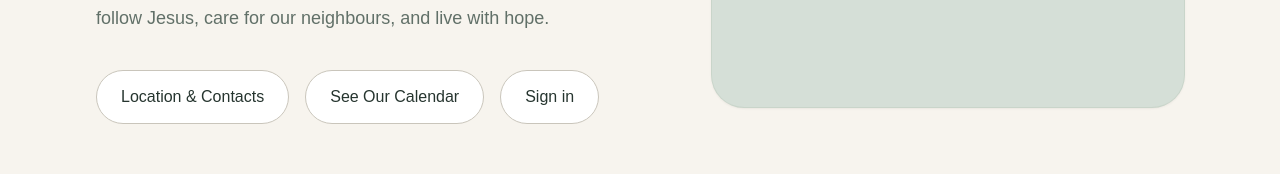
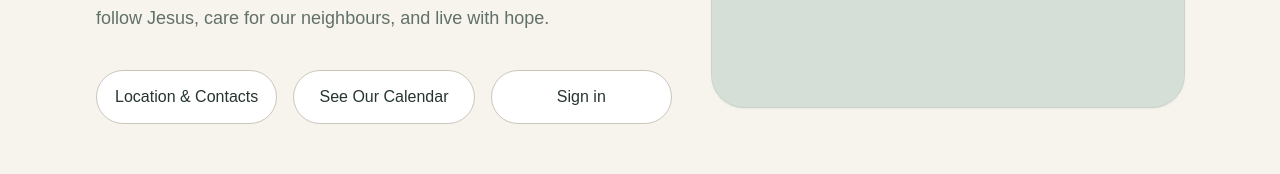
Before and after one commit to MwendaCipi/lomalinda, a Next.js app in the folder frontend/: page / in a window 1280 px wide. Shown: the part 487-661 px from the top of the page. Built offline with nearby package versions, Linux system fonts and the light colour scheme; no server answers.

Commit message:
Make hero buttons Location & Contacts, See Our Calendar, and Sign in equal size

```diff
--- a/frontend/src/app/page.tsx
+++ b/frontend/src/app/page.tsx
@@ -27,10 +27,10 @@ export default function Home() {
               </span>
             </h1>
             <p className="hero-line mt-5 text-base leading-7 text-[#617068] sm:mt-7 sm:text-lg sm:leading-8">We are a vibrant, English-speaking church in Meru, Kenya, learning to follow Jesus, care for our neighbours, and live with hope.</p>
-            <div className="hero-line mt-6 flex flex-col gap-3 sm:mt-9 sm:flex-row sm:flex-wrap sm:gap-4">
-              <Link href="#contact" className="flex items-center justify-center rounded-full border border-[#c9c5bb] bg-white px-6 py-3 text-center text-sm font-medium transition hover:border-[#26352f] hover:bg-[#eae6de] sm:py-3.5 sm:text-base">Location & Contacts</Link>
-              <Link href="/calendar" className="flex items-center justify-center rounded-full border border-[#c9c5bb] bg-white px-6 py-3 text-center text-sm font-medium transition hover:border-[#26352f] hover:bg-[#eae6de] sm:py-3.5 sm:text-base">See Our Calendar</Link>
-              <Link href="/login" className="flex items-center justify-center rounded-full border border-[#c9c5bb] bg-white px-6 py-3 text-center text-sm font-medium transition hover:border-[#26352f] hover:bg-[#eae6de] sm:py-3.5 sm:text-base">Sign in</Link>
+            <div className="hero-line mt-6 grid grid-cols-1 gap-3 sm:mt-9 sm:grid-cols-3 sm:gap-4 sm:max-w-xl">
+              <Link href="#contact" className="flex items-center justify-center rounded-full border border-[#c9c5bb] bg-white px-4 py-3 text-center text-sm font-medium transition hover:border-[#26352f] hover:bg-[#eae6de] sm:py-3.5 sm:text-base">Location & Contacts</Link>
+              <Link href="/calendar" className="flex items-center justify-center rounded-full border border-[#c9c5bb] bg-white px-4 py-3 text-center text-sm font-medium transition hover:border-[#26352f] hover:bg-[#eae6de] sm:py-3.5 sm:text-base">See Our Calendar</Link>
+              <Link href="/login" className="flex items-center justify-center rounded-full border border-[#c9c5bb] bg-white px-4 py-3 text-center text-sm font-medium transition hover:border-[#26352f] hover:bg-[#eae6de] sm:py-3.5 sm:text-base">Sign in</Link>
             </div>
           </div>
           <div className="hero-card mt-6 sm:mt-0"><NextGatheringCard /></div>
```
